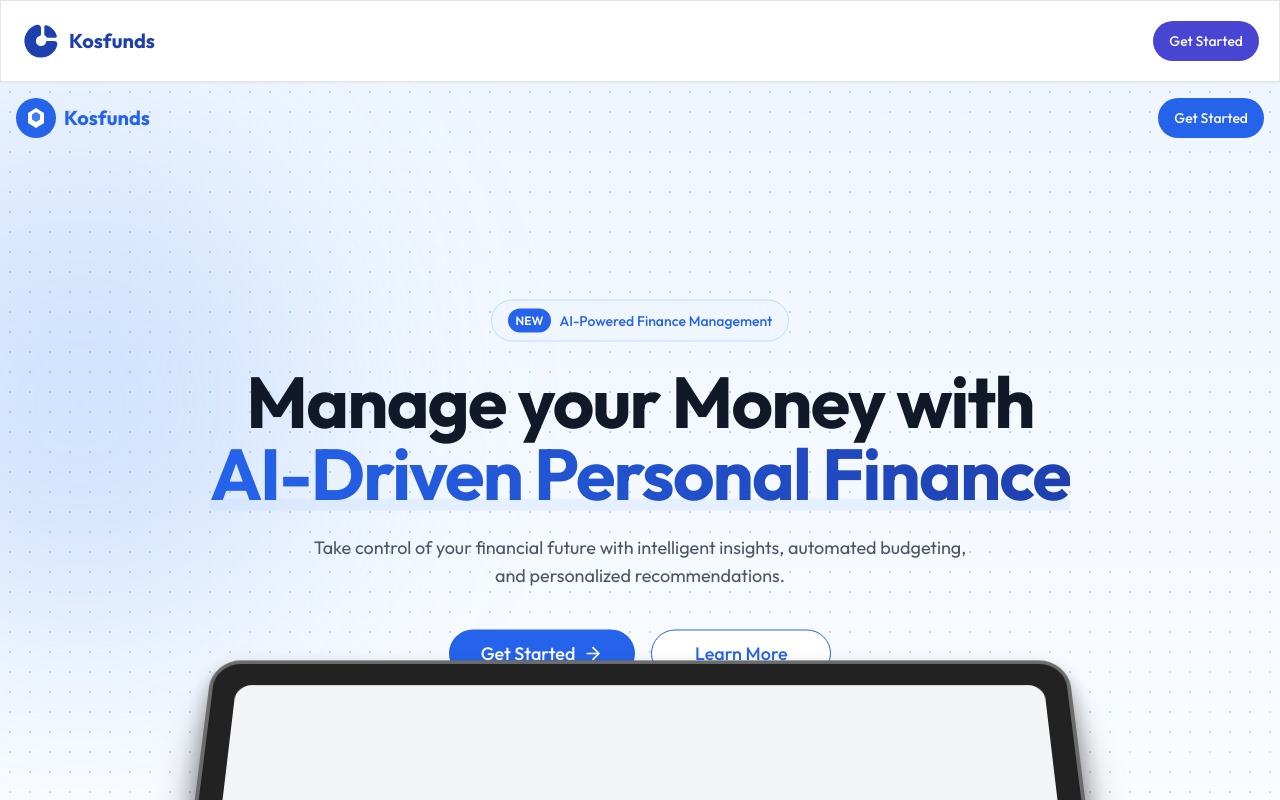
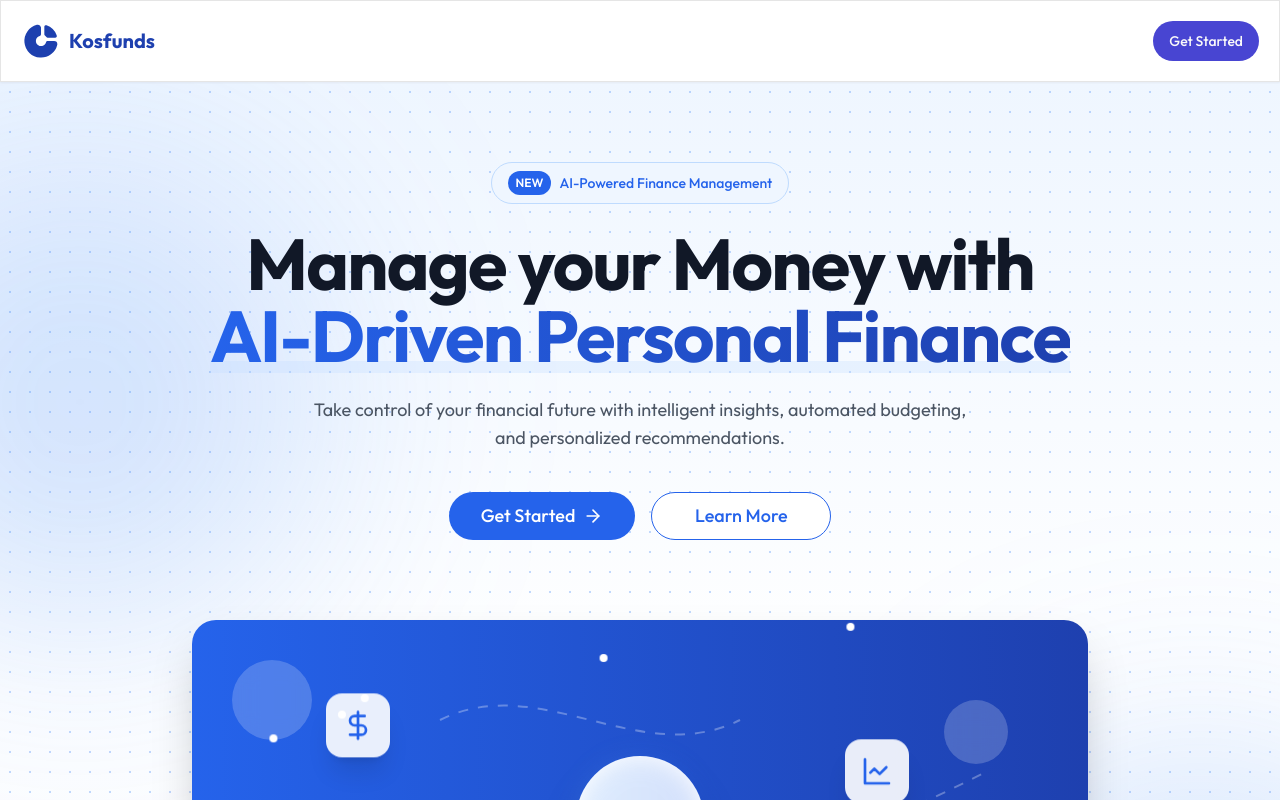
Before and after one commit to fiqgant/kosfunds, a Next.js app: page / in a window 1280 px wide. Shown: the top 800 px of the page. Built offline with nearby package versions, Linux system fonts and the light colour scheme; no server answers.

Commit message:
Update Hero.jsx

```diff
--- a/app/_components/Hero.jsx
+++ b/app/_components/Hero.jsx
@@ -14,27 +14,9 @@ function Hero() {
         <div className="absolute -right-40 bottom-20 h-[30rem] w-[30rem] rounded-full bg-blue-500/20 blur-[120px]"></div>
       </div>
 
-      {/* Header */}
-      <header className="absolute top-0 left-0 right-0 z-50">
-        <div className="container mx-auto flex items-center justify-between p-4">
-          <div className="flex items-center gap-2">
-            <div className="flex h-10 w-10 items-center justify-center rounded-full bg-blue-600">
-              <svg width="24" height="24" viewBox="0 0 24 24" fill="none" xmlns="http://www.w3.org/2000/svg">
-                <path d="M12 2L20 7V17L12 22L4 17V7L12 2Z" fill="white" />
-                <path d="M12 6L16 8.5V13.5L12 16L8 13.5V8.5L12 6Z" fill="#3B82F6" />
-              </svg>
-            </div>
-            <span className="text-xl font-bold text-blue-600 dark:text-blue-400">Kosfunds</span>
-          </div>
-          <Button className="rounded-full bg-blue-600 hover:bg-blue-700">Get Started</Button>
-        </div>
-      </header>
-
       {/* Hero content */}
       <div className="container relative z-10 mx-auto flex min-h-screen flex-col items-center justify-center px-4 py-20 text-center">
-        <ContainerScroll
-          titleComponent={
-            <div className="mx-auto max-w-4xl">
+        <div className="mx-auto max-w-4xl text-center">
           <div className="mb-6 inline-flex items-center rounded-full border border-blue-200 bg-blue-50 px-4 py-2 dark:border-blue-800 dark:bg-blue-900/30">
             <span className="mr-2 rounded-full bg-blue-600 px-2 py-1 text-xs font-semibold text-white">NEW</span>
             <span className="text-sm font-medium text-blue-600 dark:text-blue-400">
@@ -70,8 +52,6 @@ function Hero() {
             </Button>
           </div>
         </div>
-          }
-        />
 
         {/* Financial visualization - replacing tablet with abstract visualization */}
         <div className="mt-20 w-full max-w-5xl">
```
Lines whose indentation alone changed are shown as unchanged.
